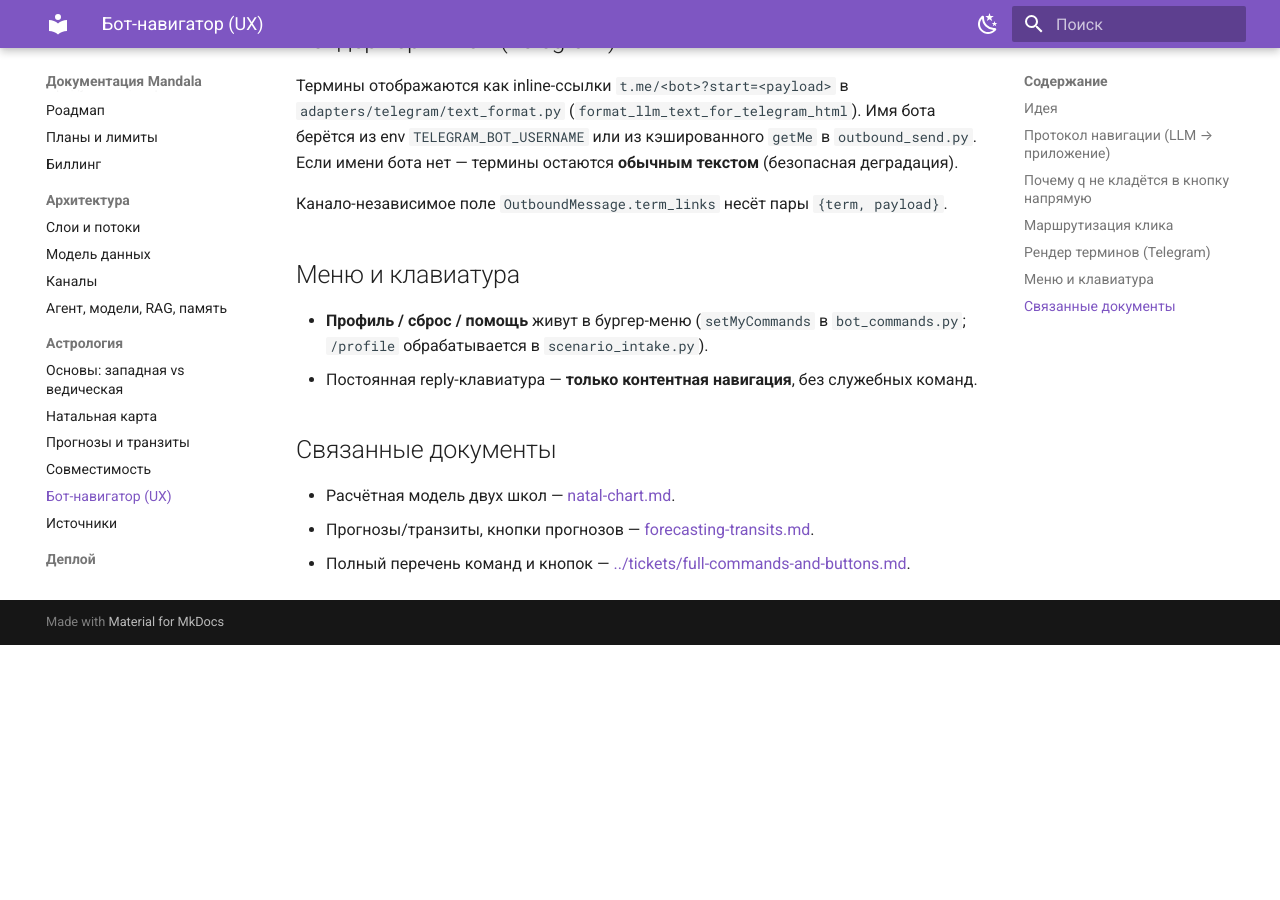
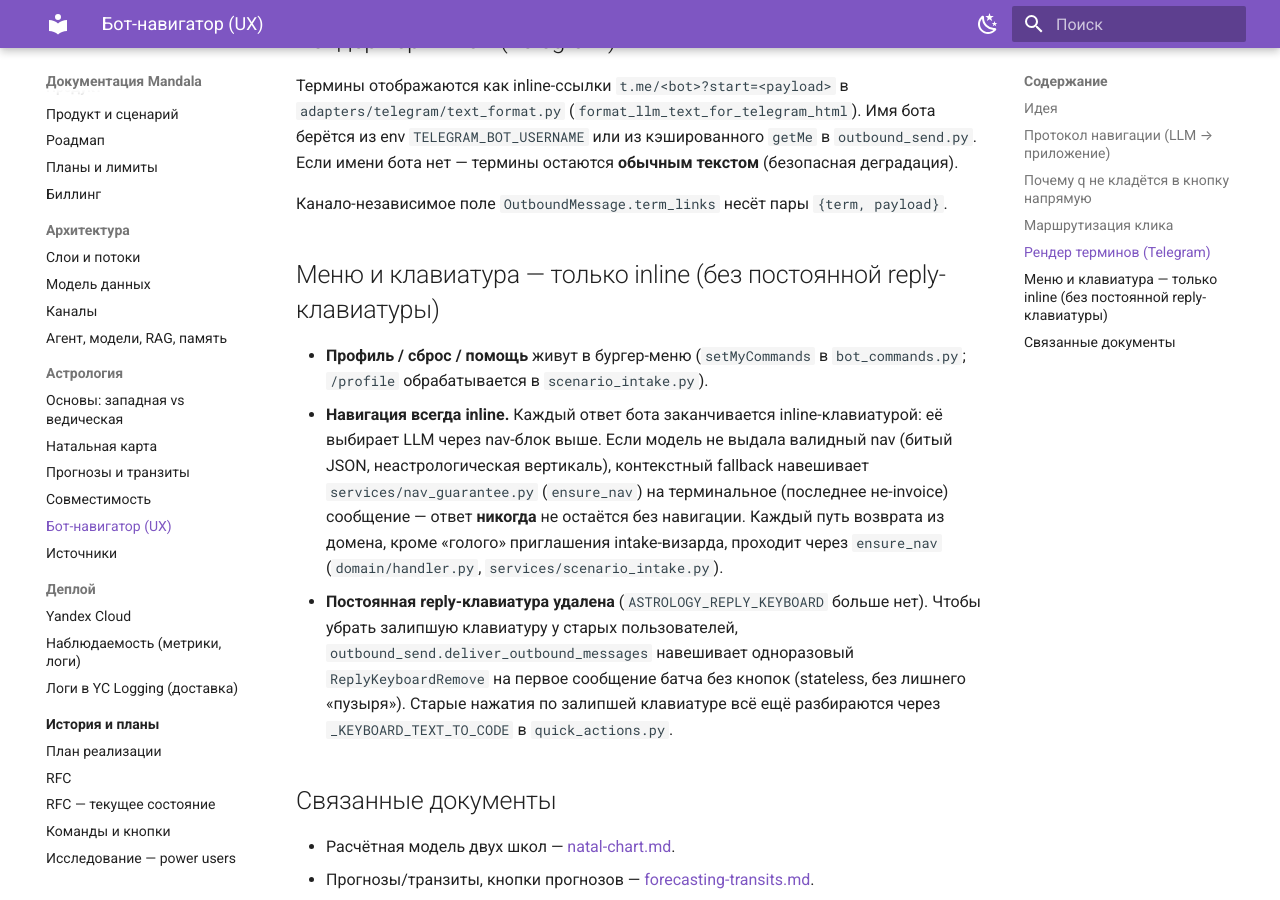
Before and after one commit to pandanax/mandala-api, an MkDocs documentation site: the page built from docs/astrology/navigator-ux.md, in a window 1280 px wide and 900 px high, scrolled down 1419 px. Built offline with MkDocs 1.6.1 and Material for MkDocs 9.7.7, drawn with Linux system fonts in a browser that asks for light colours; before the commit the page ends 2064 px from its top, so only the background shows below that.

Commit message:
docs: refresh navigator UX for inline-only navigation
Приводит доки к состоянию main после 9950a5f (inline-only LLM navigation,
drop persistent reply keyboard). Виджет-вьюер и остальной рефреш уже в main (6089afd).

- astrology/navigator-ux.md: раздел «Меню и клавиатура» переписан под inline-only —
  каждый ответ заканчивается inline-клавиатурой от LLM; при отсутствии валидного nav
  fallback навешивает services/nav_guarantee.py (ensure_nav); постоянная
  reply-клавиатура (ASTROLOGY_REPLY_KEYBOARD) удалена, одноразовый ReplyKeyboardRemove
  чистит залипшую клавиатуру у старых пользователей.
- rfc/current-state.md: раздел «Кнопки и клавиатура» приведён к inline-only состоянию.

```diff
--- a/docs/astrology/navigator-ux.md
+++ b/docs/astrology/navigator-ux.md
@@ -54,11 +54,23 @@
 
 Канало-независимое поле `OutboundMessage.term_links` несёт пары `{term, payload}`.
 
-## Меню и клавиатура
+## Меню и клавиатура — только inline (без постоянной reply-клавиатуры)
 
 - **Профиль / сброс / помощь** живут в бургер-меню (`setMyCommands` в `bot_commands.py`;
   `/profile` обрабатывается в `scenario_intake.py`).
-- Постоянная reply-клавиатура — **только контентная навигация**, без служебных команд.
+- **Навигация всегда inline.** Каждый ответ бота заканчивается inline-клавиатурой: её
+  выбирает LLM через nav-блок выше. Если модель не выдала валидный nav (битый JSON,
+  неастрологическая вертикаль), контекстный fallback навешивает `services/nav_guarantee.py`
+  (`ensure_nav`) на терминальное (последнее не-invoice) сообщение — ответ **никогда** не
+  остаётся без навигации. Каждый путь возврата из домена, кроме «голого» приглашения
+  intake-визарда, проходит через `ensure_nav` (`domain/handler.py`,
+  `services/scenario_intake.py`).
+- **Постоянная reply-клавиатура удалена** (`ASTROLOGY_REPLY_KEYBOARD` больше нет).
+  Чтобы убрать залипшую клавиатуру у старых пользователей,
+  `outbound_send.deliver_outbound_messages` навешивает одноразовый `ReplyKeyboardRemove`
+  на первое сообщение батча без кнопок (stateless, без лишнего «пузыря»). Старые нажатия
+  по залипшей клавиатуре всё ещё разбираются через `_KEYBOARD_TEXT_TO_CODE` в
+  `quick_actions.py`.
 
 ## Связанные документы
 
```
Also changed, not shown: docs/rfc/current-state.md (+7 -5 lines).
